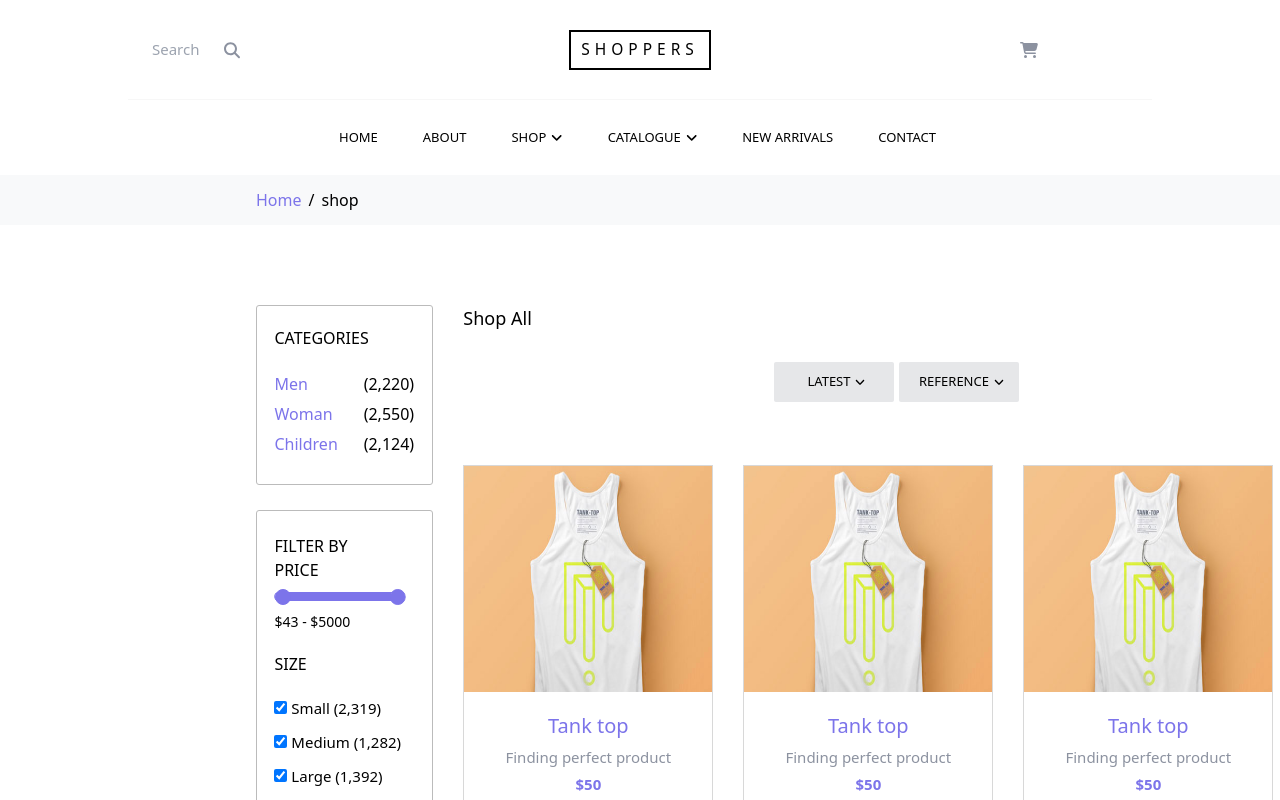
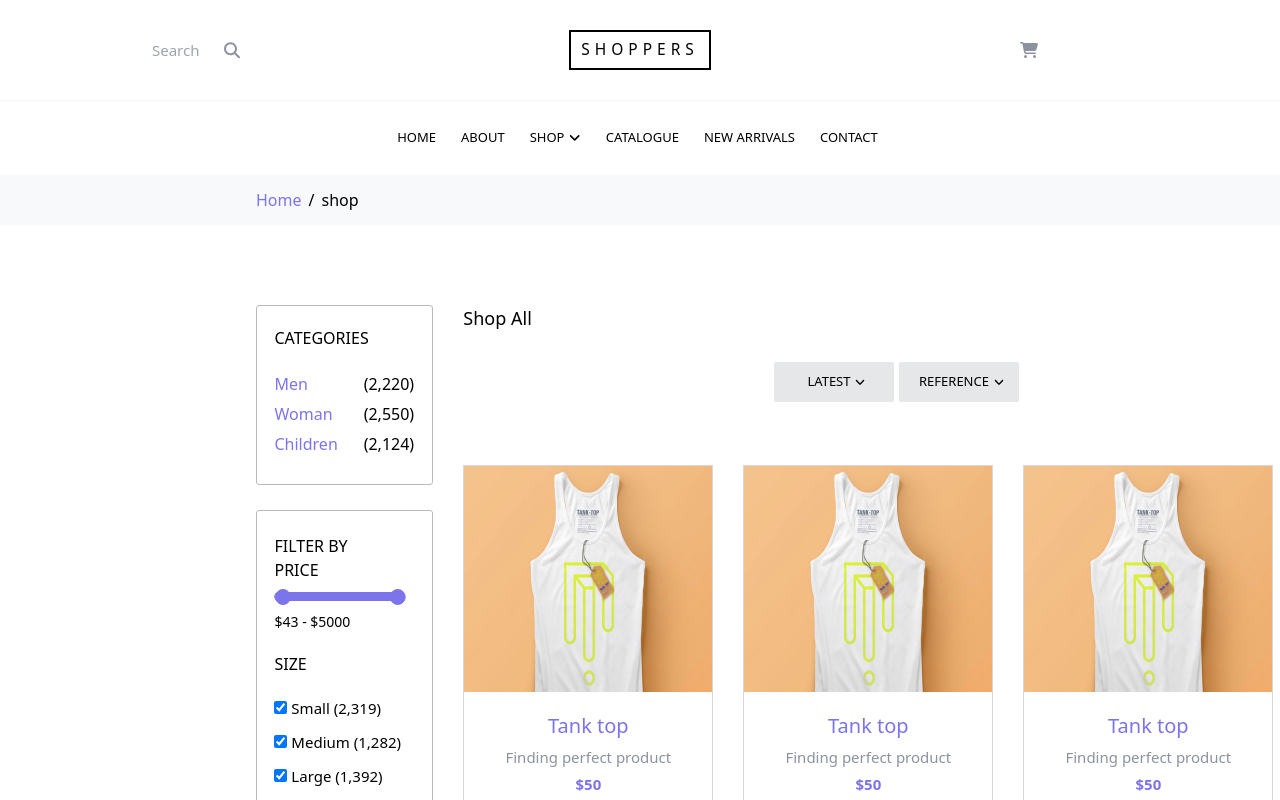
Before and after one commit to MichalStaszkiewicz/e-commerce, a Next.js app: page /shop in a window 1280 px wide. Shown: the top 800 px of the page. Built offline with nearby package versions, Linux system fonts and the light colour scheme.

Commit message:
header menu item class component into function

```diff
--- a/components/header_nav_button.tsx
+++ b/components/header_nav_button.tsx
@@ -1,35 +1,47 @@
 import { FontAwesomeIcon } from "@fortawesome/react-fontawesome";
-import * as icons from '@fortawesome/free-solid-svg-icons';
+import * as icons from "@fortawesome/free-solid-svg-icons";
 import { ReactNode, useEffect, useState } from "react";
 import React from "react";
 import { HeaderNavLabel } from "./header_nav_label";
 import Link from "next/link";
 
-export function HeaderNavButton({ label, icon, items }: { label: string, icon: boolean, items: HeaderNavLabel[] }) {
-
+export type NavItem = {
+  label: string;
+  menuItems: string[];
+};
+export function HeaderNavButton({
+  label,
+  icon,
+  items,
+}: {
+  label: string;
+  icon: boolean;
+  items: NavItem[];
+}) {
   const [isMenuOpen, setMenuOpen] = useState(false);
   const toggleMenu = () => {
-        if (icon) {
-            console.log('close')
+    if (items.length > 0) {
       setMenuOpen(!isMenuOpen);
     }
-
   };
 
-    return <li style={{fontSize:"13px" }} className={`header_nav_button ${isMenuOpen ? 'menu-open' : ''}`} onMouseEnter={toggleMenu} onMouseLeave={toggleMenu}>
-        <Link href={label=="SHOP"?"/shop":""}>{label}</Link>
-        {icon && <FontAwesomeIcon icon={icons.faAngleDown} />} {isMenuOpen && (
-            <ul className="shadow header_button_menu animate-header-button" >
+  return (
+    <li
+      style={{ fontSize: "13px" }}
+      className={`header_nav_button ${isMenuOpen ? "menu-open" : ""}`}
+      onMouseEnter={toggleMenu}
+      onMouseLeave={toggleMenu}
+    >
+      <Link href={label == "SHOP" ? "/shop" : ""}>{label}</Link>
+      {icon && <FontAwesomeIcon icon={icons.faAngleDown} />}{" "}
+      {isMenuOpen && (
+        <ul className="header_button_menu animate-header-button">
           {items.map((item, index) => (
-                    <HeaderNavLabel label={item.props.label} isMenu={item.props.isMenu} />
-
+            <HeaderNavLabel props={item} />
           ))}
-
         </ul>
       )}
-
-
     </li>
-
+  );
 }
 export { HeaderNavLabel };
--- a/components/header_nav_label.tsx
+++ b/components/header_nav_label.tsx
@@ -1,46 +1,48 @@
 import { FontAwesomeIcon } from "@fortawesome/react-fontawesome";
-import React from "react";
+import React, { useState } from "react";
 import * as icons from "@fortawesome/free-solid-svg-icons";
+import { NavItem } from "./header_nav_button";
 
-export class HeaderNavLabel extends React.Component<
-  HeaderNavLabelProps,
-  HeaderNavLabelState
-> {
-  constructor(props: HeaderNavLabelProps) {
-    super(props);
-    this.state = {
-      isOpen: false,
-    };
-  }
-  toggleMenu = () => {
-    if (this.props.isMenu) {
-      this.setState((prevState) => ({
-        isOpen: !prevState.isOpen,
-      }));
+
+export function HeaderNavLabel({props}:{props:NavItem}
+ ) {
+  const [isOpen, setIsOpen] = useState(false);
+  const toggleMenu = () => {
+    if (props.menuItems.length>0?true:false) {
+      setIsOpen(!isOpen)
+
     }
   };
-  render() {
+  const createMenu = ():NavItem[] =>{
+    const menuItems:NavItem[] = [];
+    props.menuItems.map((item,index)=>{
+     const newMenuItem:NavItem ={
+       label:item,
+       menuItems:props.menuItems
+     }
+      menuItems.push(newMenuItem)
+
+   })
+   return menuItems;
+
+  }
+  const menuItems = createMenu()
   return (
-      <div
-        className="header_nav_container"
-        onMouseEnter={this.toggleMenu}
-        onMouseLeave={this.toggleMenu}
-      >
-        {this.props.isMenu ? (
+    <div onMouseEnter={toggleMenu} onMouseLeave={toggleMenu}>
+      {props.menuItems.length>0 ? (
         <div className="header-menu-label">
           {" "}
-            <ul >{this.props.label}</ul>
+          <ul>{props.label}</ul>
           <FontAwesomeIcon icon={icons.faArrowRight} />
-            {this.state.isOpen && (
-              <ul className="shadow header_button_menu_label animate-opacity">
-                {<HeaderNavLabel label={"item.props.label"} isMenu={true} />}
+          {isOpen && (
+            <ul className="header_button_menu_label  animate-label-button">
+              {<HeaderNavLabel props={createMenu()[0]} />}
             </ul>
           )}
         </div>
       ) : (
-          <ul className="header-menu-label">{this.props.label}</ul>
+        <ul className="header-menu-label">{props.label}</ul>
       )}
     </div>
   );
 }
-}
--- a/components/layout.tsx
+++ b/components/layout.tsx
@@ -4,19 +4,12 @@ import Link from "next/link";
 import { HeaderNavButton, HeaderNavLabel } from "./header_nav_button";
 import * as icons from "@fortawesome/free-solid-svg-icons";
 
-
 export default function Layout({ children }: { children: React.ReactNode }) {
-
-
-
   return (
     <main>
       <div className="header">
         <div className="site-top-block">
-          <div
-            className="row-space-between"
-            style={{ height: "100px", borderBottom: "0.1px solid #f7f7f7" }}
-          >
+          <div className="row-space-between" style={{ height: "100px" }}>
             <form action="" className="site-block-top-search">
               <FontAwesomeIcon
                 className="icon-search2"
@@ -58,6 +51,13 @@ export default function Layout({ children }: { children: React.ReactNode }) {
               />
             </div>
           </div>
+          <div
+            style={{
+              backgroundColor: "#f4f4f5",
+              width: "100%",
+              height: "0.1px",
+            }}
+          ></div>
         </div>
 
         <div className="nav-header">
@@ -67,11 +67,11 @@ export default function Layout({ children }: { children: React.ReactNode }) {
             label={"SHOP"}
             icon={true}
             items={[
-              new HeaderNavLabel({ label: "item 1", isMenu: true }),
-              new HeaderNavLabel({ label: "item 2", isMenu: false }),
+              { menuItems: ["item 1", "item 2"], label: "item 1" },
+              { menuItems: ["item 1", "item 2"], label: "item 2" },
             ]}
           />
-          <HeaderNavButton label={"CATALOGUE"} icon={true} items={[]} />
+          <HeaderNavButton label={"CATALOGUE"} icon={false} items={[]} />
           <HeaderNavButton label={"NEW ARRIVALS"} icon={false} items={[]} />
           <HeaderNavButton label={"CONTACT"} icon={false} items={[]} />
         </div>
--- a/components/shop_content/left_column.tsx
+++ b/components/shop_content/left_column.tsx
@@ -5,7 +5,7 @@ import {
 } from "../categories_color_indicator";
 import { env } from "process";
 import { win32 } from "path";
-
+//TODO: Replace useState with keeping data in url as query
 export function LeftColumn() {
   enum Slider {
     Min = "Min",
--- a/styles/globals.css
+++ b/styles/globals.css
@@ -115,7 +115,6 @@ body {
 }
 
 .nav-header {
-
   flex-direction: row;
   text-align: start;
   display: flex;
@@ -137,24 +136,28 @@ body {
 
   100% {
     opacity: 1;
-    transform: translateY(105%);
+    transform: translateY(102%);
   }
 }
 
-@keyframes opacity-animation {
+@keyframes header-button-label-animation {
   0% {
     opacity: 0;
+    transform: translateY(130%);
   }
 
   100% {
     opacity: 1;
+    transform: translateY(0%);
   }
 }
 
 .animate-header-button {
-  animation: header-button-animation 0.2s ease-in-out;
+  animation: header-button-animation 0.3s ease-in-out;
 }
-
+.animate-label-button {
+  animation: header-button-label-animation 0.3s ease-in-out;
+}
 .animate-opacity {
   animation: opacity-animation 0.2s ease-in-out;
 }
--- a/styles/header.css
+++ b/styles/header.css
@@ -34,53 +34,46 @@
 .header_button_menu {
   background-color: white;
   border-top: 2px solid var(--primary-color);
+  border-left: 0.1px solid rgb(235, 235, 235);
+  border-bottom: 0.1px solid rgb(235, 235, 235);
+  border-right: 0.1px solid rgb(235, 235, 235);
   text-align: start;
   align-items: start;
   justify-content: start;
   width: 200px;
   position: absolute;
-  transform: translateY(105%);
+  transform: translateY(102%);
   bottom: 0;
+
   left: 0;
 }
 
 .header_nav_container:hover {
-  background-color: rgb(199, 168, 228);
+  background-color: #f4f5f9;
 }
 
 .header_button_menu_label {
   background-color: white;
   border-top: 2px solid var(--primary-color);
+  border-left: 0.1px solid rgb(235, 235, 235);
+  border-bottom: 0.1px solid rgb(235, 235, 235);
+  border-right: 0.1px solid rgb(235, 235, 235);
   text-align: start;
   align-items: start;
   justify-content: start;
   width: 200px;
   height: auto;
   position: absolute;
-  transform: translate(95.2%, 15%);
-  z-index: 20;
 
-  bottom: 0;
-
-  left: 0;
+  transform: translateY(0%);
 }
 
 .header_button_menu_label > * {
-  margin-top: 10px;
   color: black;
 }
 
-.header_button_menu_label > :last-child {
-  margin-bottom: 10px;
-}
-
 .header_button_menu > * {
-  margin-top: 10px;
   color: black;
-}
-
-.header_button_menu > :last-child {
-  margin-bottom: 10px;
 }
 
 .header_nav_button.menu-open .header_button_menu {
@@ -89,10 +82,9 @@
 
 .header-menu-label {
   color: #8c92a0;
-  padding-top: 10px;
-  padding-bottom: 10px;
-  margin-left: 10px;
-  margin-right: 10px;
+  padding-top: 15px;
+  padding-bottom: 15px;
+
   position: relative;
   text-align: center;
   display: flex;
@@ -103,12 +95,6 @@
 
 .header-menu-label:hover {
   color: black;
-
-  margin-left: 10px;
-}
-
-.nav-header > * {
-  margin-right: 20px;
 }
 
 .nav-header > :last-child {
```
Lines whose indentation alone changed are shown as unchanged.
